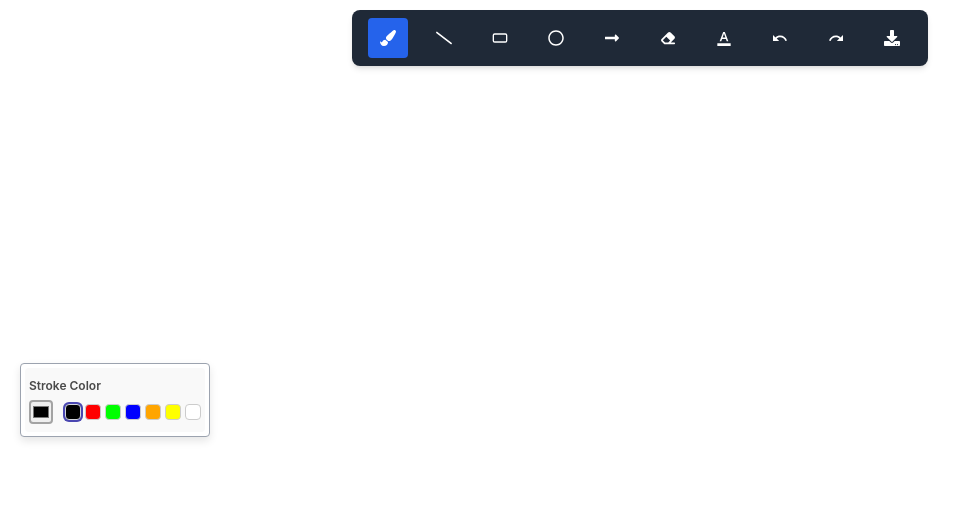
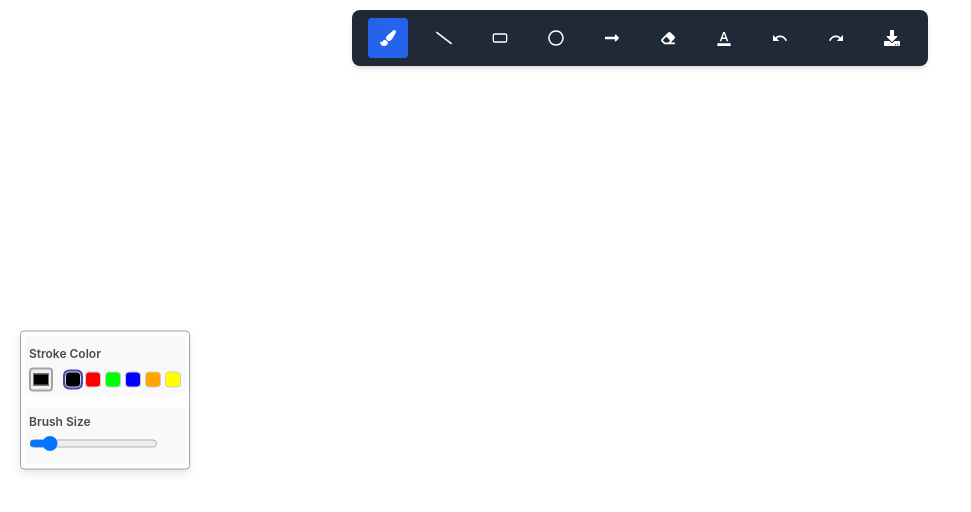
Before and after one commit to aadharbata/white-board, a React (Create React App) app: page / in a window 1280 px wide. Shown: the top 512 px of the page, without its empty margins (0-971 px from the left). Built offline with nearby package versions, Linux system fonts and the light colour scheme.

Commit message:
Added Brush Size to Pencil and Eraser and Fix That Null thing in Fill Color

```diff
--- a/src/components/ToolBox/index.js
+++ b/src/components/ToolBox/index.js
@@ -1,26 +1,23 @@
 import React, { useContext } from "react";
 import cx from "classnames";
 import classes from "./index.module.css";
-import { COLORS, TOOL_BOX } from "../../constant";
+import { COLORS, TOOL_BOX, STROKE_ACTIONS, FILL_COLOR, SIZE_TOOL } from "../../constant";
 import BoardContext from "../../store/board-context";
 import ToolBoxContext from "../../store/toolbox-context";
-import { STROKE_ACTIONS } from "../../constant";
-import { FILL_COLOR } from "../../constant";
-import { SIZE_TOOL } from "../../constant";
 
 const Toolbox = () => {
   const { active_tool } = useContext(BoardContext);
-  const { ToolBoxState, ColorStrokeTool ,ColorFillTool,ChangeSizeTool} = useContext(ToolBoxContext);
+  const { ToolBoxState, ColorStrokeTool, ColorFillTool, ChangeSizeTool } = useContext(ToolBoxContext);
 
   const strokeColor = ToolBoxState[active_tool]?.stroke;
-  const FillColor=ToolBoxState[active_tool]?.fill;
-  const size=ToolBoxState[active_tool]?.size;
+  const FillColor = ToolBoxState[active_tool]?.fill;
+  const size = ToolBoxState[active_tool]?.size;
 
   return (
-    TOOL_BOX.includes(active_tool)&&
+    TOOL_BOX.includes(active_tool) && (
       <div className={classes.container}>
-      {STROKE_ACTIONS.includes(active_tool) &&<div className={classes.selectOptionContainer}>
-
+        {STROKE_ACTIONS.includes(active_tool) && (
+          <div className={classes.selectOptionContainer}>
             <div className={classes.toolBoxLabel}>Stroke Color</div>
             <div className={classes.colorsContainer}>
               <div>
@@ -29,10 +26,9 @@ const Toolbox = () => {
                   type="color"
                   value={strokeColor}
                   onChange={(e) => ColorStrokeTool(active_tool, e.target.value)}
-              ></input>
+                />
               </div>
-          {Object.keys(COLORS).map((k) => {
-            return (
+              {Object.keys(COLORS).map((k) => (
                 <div
                   key={k}
                   className={cx(classes.colorBox, {
@@ -40,54 +36,86 @@ const Toolbox = () => {
                   })}
                   style={{ backgroundColor: COLORS[k] }}
                   onClick={() => ColorStrokeTool(active_tool, COLORS[k])}
+                />
+              ))}
+            </div>
+          </div>
+        )}
+        {FILL_COLOR.includes(active_tool) && (
+        <div className={classes.selectOptionContainer}>
+          <div className={classes.toolBoxLabel}>Fill Color</div>
+          <div className={classes.colorsContainer}>
+            {FillColor === null ? (
+              <div
+                className={cx(classes.colorPicker, classes.noFillColorBox)}
+                onClick={() => ColorFillTool(active_tool, COLORS.BLACK)}
+              ></div>
+            ) : (
+              <div>
+                <input
+                  className={classes.colorPicker}
+                  type="color"
+                  value={strokeColor}
+                  onChange={(e) => ColorFillTool(active_tool, e.target.value)}
+                ></input>
+              </div>
+            )}
+            <div
+              className={cx(classes.colorBox, classes.noFillColorBox, {
+                [classes.activeColorBox]: FillColor === null,
+              })}
+              onClick={() => ColorFillTool(active_tool, null)}
+            ></div>
+            {Object.keys(COLORS).map((k) => {
+              return (
+                <div
+                  key={k}
+                  className={cx(classes.colorBox, {
+                    [classes.activeColorBox]: FILL_COLOR === COLORS[k],
+                  })}
+                  style={{ backgroundColor: COLORS[k] }}
+                  onClick={() =>ColorFillTool(active_tool, COLORS[k])}
                 ></div>
               );
             })}
           </div>
         </div>
-      }
-      {FILL_COLOR.includes(active_tool) &&<div className={classes.selectOptionContainer}>
-
-        <div className={classes.toolBoxLabel}>FILL Color</div>
-        <div className={classes.colorsContainer}>
-        <div>
-              <input
-                className={classes.colorPicker}
-                type="color"
-                value={FillColor}
-                onChange={(e) => ColorFillTool(active_tool, e.target.value)}
-              ></input>
-        </div>
-
-          {Object.keys(COLORS).map((k) => {
-            return (
-              <div
-                key={k}
-                className={cx(classes.colorBox, {
-                  [classes.activeColorBox]: FillColor === COLORS[k]
-                })}
-                style={{ backgroundColor: COLORS[k] }}
-                onClick={() => ColorFillTool(active_tool, COLORS[k])}
-              ></div>
-            );
-          })}
-        </div>
-      </div>
-      }
+      )}
         {SIZE_TOOL.includes(active_tool) && (
           <div className={classes.selectOptionContainer}>
-          <div className={classes.toolBoxLabel}>{active_tool==="Text"?"Font Size":"Brush Size"}</div>
+            <div className={classes.toolBoxLabel}>
+              {active_tool === "Text" ? "Font Size" : active_tool==="Eraser"? "Eraser Size": "Brush Size"}
+            </div>
             <input
               type="range"
-            min={active_tool === "Text" ? 12 : 1}
-            max={active_tool === "Text" ? 64 : 10}
+              min={
+                active_tool === "Pencil"
+                  ? 10
+                  : active_tool === "Text"
+                  ? 12
+                  : active_tool==="Eraser"
+                  ? 10
+                  : 1
+              }
+              max={
+                active_tool === "Pencil"
+                  ? 100
+                  : active_tool === "Text"
+                  ? 64
+                  : active_tool==="Eraser"
+                  ? 150
+                  : 10
+              }
               step={1}
               value={size}
-            onChange={(event)=>ChangeSizeTool(active_tool,event.target.value)}
-          ></input>
+              onChange={(event) =>
+                ChangeSizeTool(active_tool, event.target.value)
+              }
+            />
           </div>
         )}
       </div>
+    )
   );
 };
 
--- a/src/constant.js
+++ b/src/constant.js
@@ -28,10 +28,9 @@ export const COLORS = {
   GREEN: "#00ff00",
   BLUE: "#0000ff",
   ORANGE: "#ffa500",
-  YELLOW: "#ffff00",
-  WHITE: "#ffffff",
+  YELLOW: "#ffff00"
 };
 
-export const SIZE_TOOL=["Line","Rectangle","Circle","Arrow","Text"];
+export const SIZE_TOOL=["Line","Rectangle","Circle","Arrow","Text","Pencil","Eraser"];
 
-export const TOOL_BOX=["Line","Rectangle","Circle","Arrow","Pencil","Text"];
+export const TOOL_BOX=["Line","Rectangle","Circle","Arrow","Pencil","Text","Eraser"];
--- a/src/store/BoardContextProvider.js
+++ b/src/store/BoardContextProvider.js
@@ -54,7 +54,7 @@ const BoardReducers = (state, action) => {
                     { x: clientX, y: clientY }
                 ];
                 newElements[index].path = new Path2D(
-                    getSvgPathFromStroke(getStroke(newElements[index].points))
+                    getSvgPathFromStroke(getStroke(newElements[index].points,{size: toolbox["Pencil"].size}))
                 );
             }
             else if(state.activetool==="Eraser"){
@@ -63,7 +63,7 @@ const BoardReducers = (state, action) => {
                 { x: clientX, y: clientY }
             ];
             newElements[index].path = new Path2D(
-                getSvgPathFromStroke(getStroke(newElements[index].points,{size:50}))
+                getSvgPathFromStroke(getStroke(newElements[index].points,{size: toolbox["Eraser"].size}))
             );
             }
             else {
--- a/src/store/ToolBoxContextProvider.js
+++ b/src/store/ToolBoxContextProvider.js
@@ -38,7 +38,8 @@ const ToolBoxReducers=(state,action)=>{
 const InitialToolBoxState={
     ["Pencil"]:{
         stroke: COLORS.BLACK,
-        size: 100
+        fill: null,
+        size: 20
     },
     ["Line"]:{
         stroke: COLORS.BLACK,
@@ -62,7 +63,7 @@ const InitialToolBoxState={
     ["Eraser"]:{
         stroke: COLORS.WHITE,
         fill: null,
-        size: 1
+        size: 50
     },
     ["Text"]:{
         stroke: COLORS.BLACK,
--- a/src/utils/CreateElement.js
+++ b/src/utils/CreateElement.js
@@ -33,7 +33,7 @@ export const CreateElement = (id, x1, y1, x2, y2, { type,stroke,fill,size }) =>
       const brushElement = {
         id,
         points: [{ x: x1, y: y1 }],
-        path: new Path2D(getSvgPathFromStroke(getStroke([{ x: x1, y: y1 }]))),
+        path: new Path2D(getSvgPathFromStroke(getStroke([{ x: x1, y: y1 }],{size: size}))),
         type,
         stroke
       };
@@ -43,7 +43,7 @@ export const CreateElement = (id, x1, y1, x2, y2, { type,stroke,fill,size }) =>
       const eraseElement = {
         id,
         points: [{ x: x1, y: y1 }],
-        path: new Path2D(getSvgPathFromStroke(getStroke([{ x: x1, y: y1 }],{size:50}))),
+        path: new Path2D(getSvgPathFromStroke(getStroke([{ x: x1, y: y1 }],{size:size}))),
         type,
         stroke
       };
```
Lines whose indentation alone changed are shown as unchanged.
